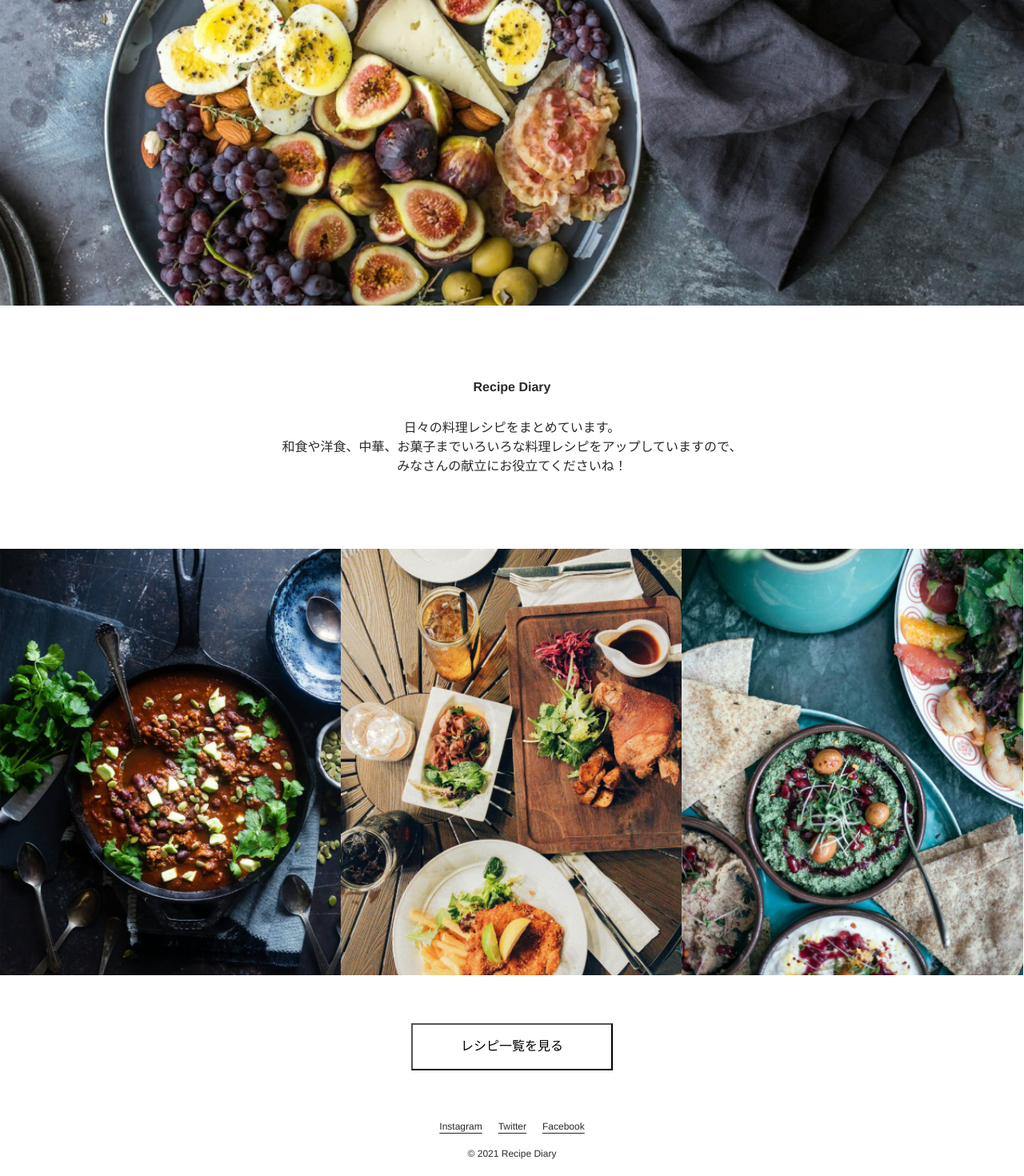
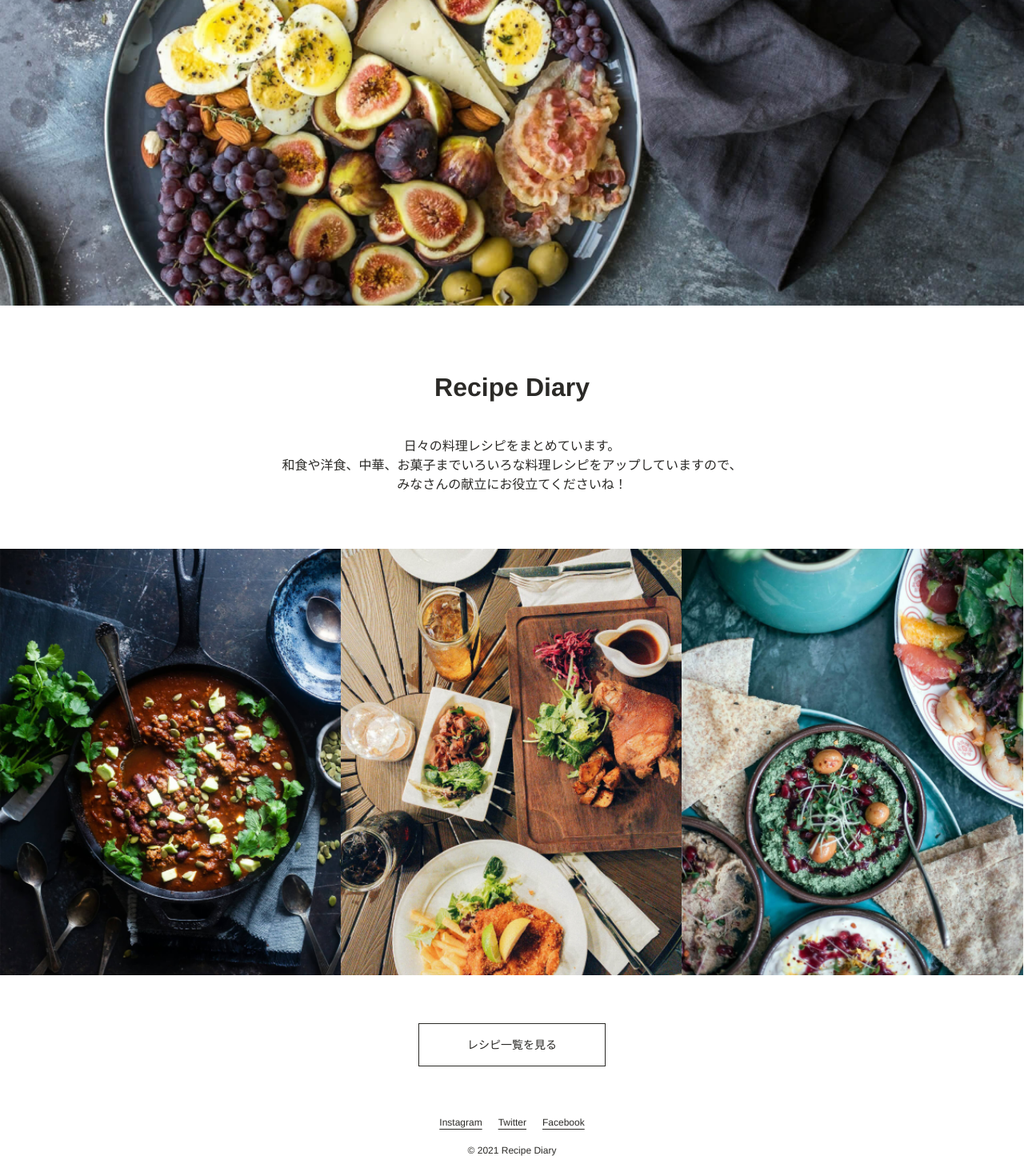
Before and after one commit to tappypuppy/recipe-site-top-page, a Next.js app: page / in a window 1280 px wide. Shown: the part 418-1888 px from the top of the page at 80% size. Built offline with nearby package versions, Linux system fonts and the light colour scheme; a web font is replaced by a local one.

Commit message:
最終調整

```diff
--- a/src/components/Button/Button.module.css
+++ b/src/components/Button/Button.module.css
@@ -8,6 +8,9 @@
 
 .inner button {
   background-color: #fff;
+  border: 1px solid #2b2a27;
   padding: 18px 60px;
   margin: 60px 0;
+  font-size: 0.875rem;
+  color: #2b2a27;
 }
--- a/src/components/MainText/MainText.module.css
+++ b/src/components/MainText/MainText.module.css
@@ -9,8 +9,8 @@
 }
 
 .title {
-  font-size: 1rem;
-  line-height: 1.5rem;
+  font-size: 2rem;
+  line-height: 3rem;
   color: #2b2a27;
   text-align: center;
 }
```
